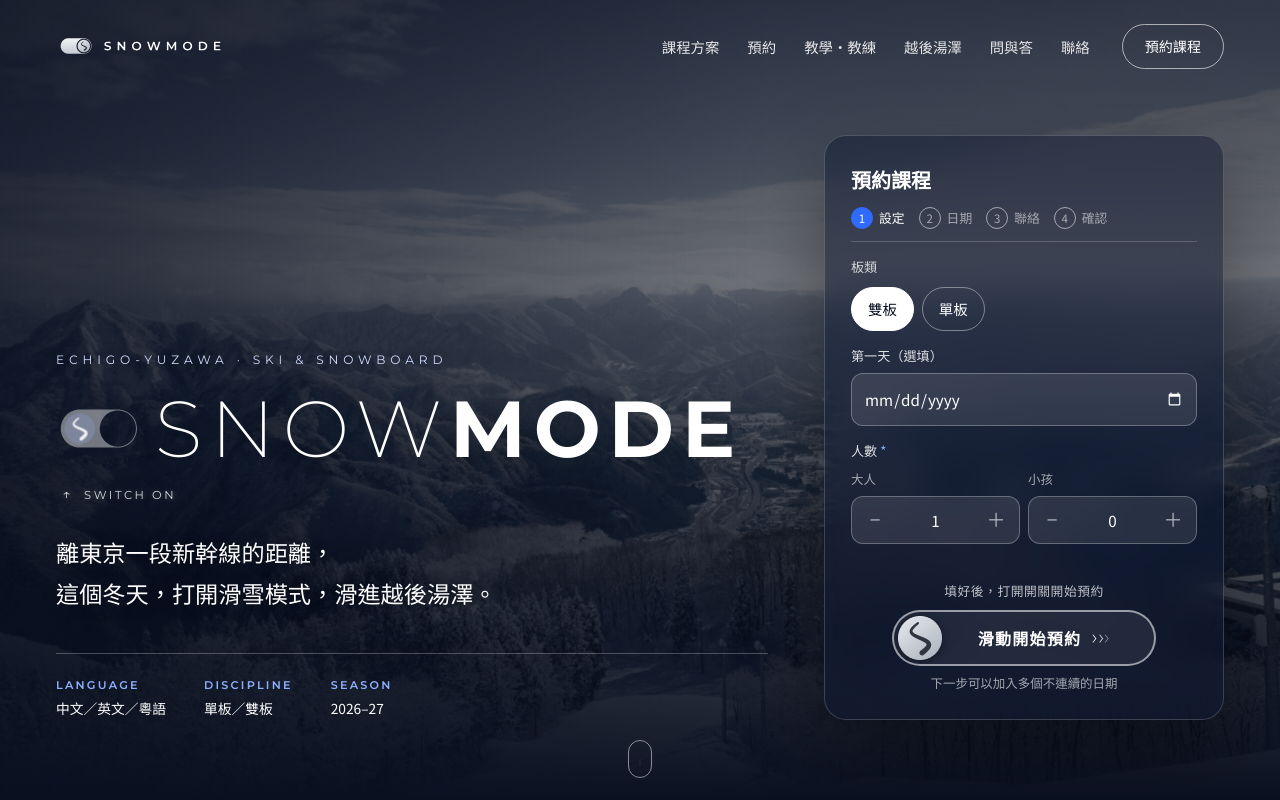
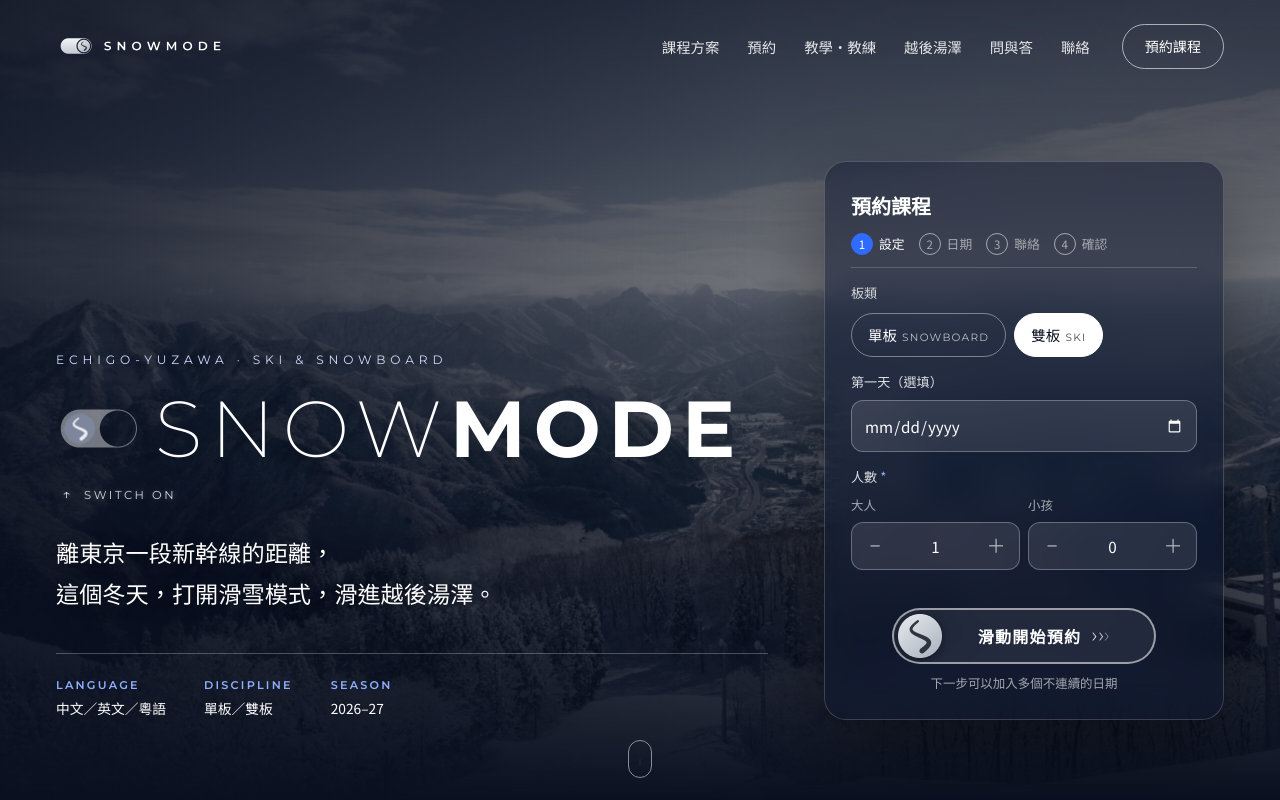
Before and after one commit to jpsnowmode/jpsnowmode.github.io, a plain HTML site: page index.html in a window 1280 px wide. Shown: the top 800 px of the page. Drawn offline with Linux system fonts and the light colour scheme.

Commit message:
Quick card: 單板 (Snowboard) left / 雙板 (Ski) right, default 雙板 kept; remove go-hint line and tidy footer spacing; bump ?v=note6

```diff
--- a/index.html
+++ b/index.html
@@ -18,7 +18,7 @@
 <link rel="preconnect" href="https://fonts.googleapis.com">
 <link rel="preconnect" href="https://fonts.gstatic.com" crossorigin>
 <link href="https://fonts.googleapis.com/css2?family=Montserrat:wght@200;300;400;600;700&family=Noto+Sans+TC:wght@300;400;500;700&display=swap" rel="stylesheet">
-<link rel="stylesheet" href="style.css?v=note5">
+<link rel="stylesheet" href="style.css?v=note6">
 </head>
 <body>
 <!--
@@ -83,8 +83,8 @@
     <ol class="mini-prog" aria-hidden="true"><li class="on"><span>1</span>設定</li><li><span>2</span>日期</li><li><span>3</span>聯絡</li><li><span>4</span>確認</li></ol>
     <p class="lbl" id="q-disc-l">板類</p>
     <div class="chips" role="radiogroup" aria-labelledby="q-disc-l">
-      <label><input type="radio" name="q-discipline" value="雙板" checked><span>雙板</span></label>
-      <label><input type="radio" name="q-discipline" value="單板"><span>單板</span></label>
+      <label><input type="radio" name="q-discipline" value="單板"><span>單板<small lang="en">Snowboard</small></span></label>
+      <label><input type="radio" name="q-discipline" value="雙板" checked><span>雙板<small lang="en">Ski</small></span></label>
     </div>
     <div class="row2">
       <label class="fld">第一天（選填）<input type="date" name="q-date" id="q-date"></label>
@@ -98,8 +98,7 @@
       </div>
     </div>
     <div class="quick-foot go-foot">
-      <p class="go-hint" id="go-hint">填好後，打開開關開始預約</p>
-      <button type="submit" class="go-switch" id="quick-go" aria-label="開始預約" aria-describedby="go-hint">
+      <button type="submit" class="go-switch" id="quick-go" aria-label="開始預約">
         <span class="go-fill" aria-hidden="true"></span>
         <span class="go-knob" aria-hidden="true"><img src="img/logo/c-carve-knob.svg?v=silver" alt="" width="44" height="44" draggable="false"></span>
         <span class="go-text" aria-hidden="true">滑動開始預約<i class="go-chev"><b>›</b><b>›</b><b>›</b></i></span>
--- a/style.css
+++ b/style.css
@@ -688,3 +688,8 @@ button{cursor:pointer}
 /* hero tagline: two lines; line 2 only wraps at its commas (no orphaned characters) */
 .lead-l{display:block}
 .lead-l>span{display:inline-block}
+/* quick card board chips: 單板 Snowboard | 雙板 Ski (English as a small inline label) */
+.chips span small{font-family:var(--lat);font-size:.66rem;font-weight:500;letter-spacing:.12em;text-transform:uppercase;margin-left:.5em;opacity:.7}
+.chips input:checked+span small{opacity:.75}
+/* quick card footer without the hint line */
+.go-foot{gap:10px;margin-top:24px}
```
